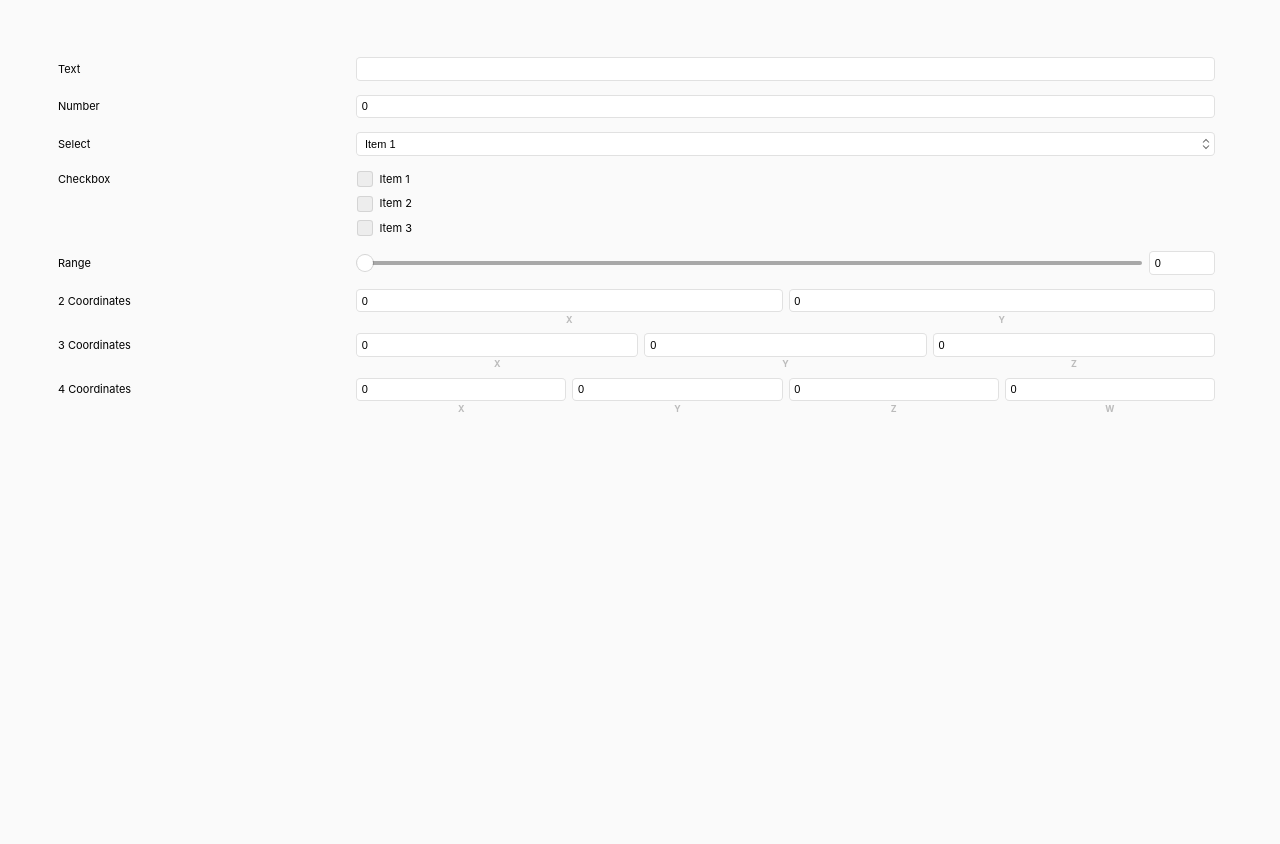
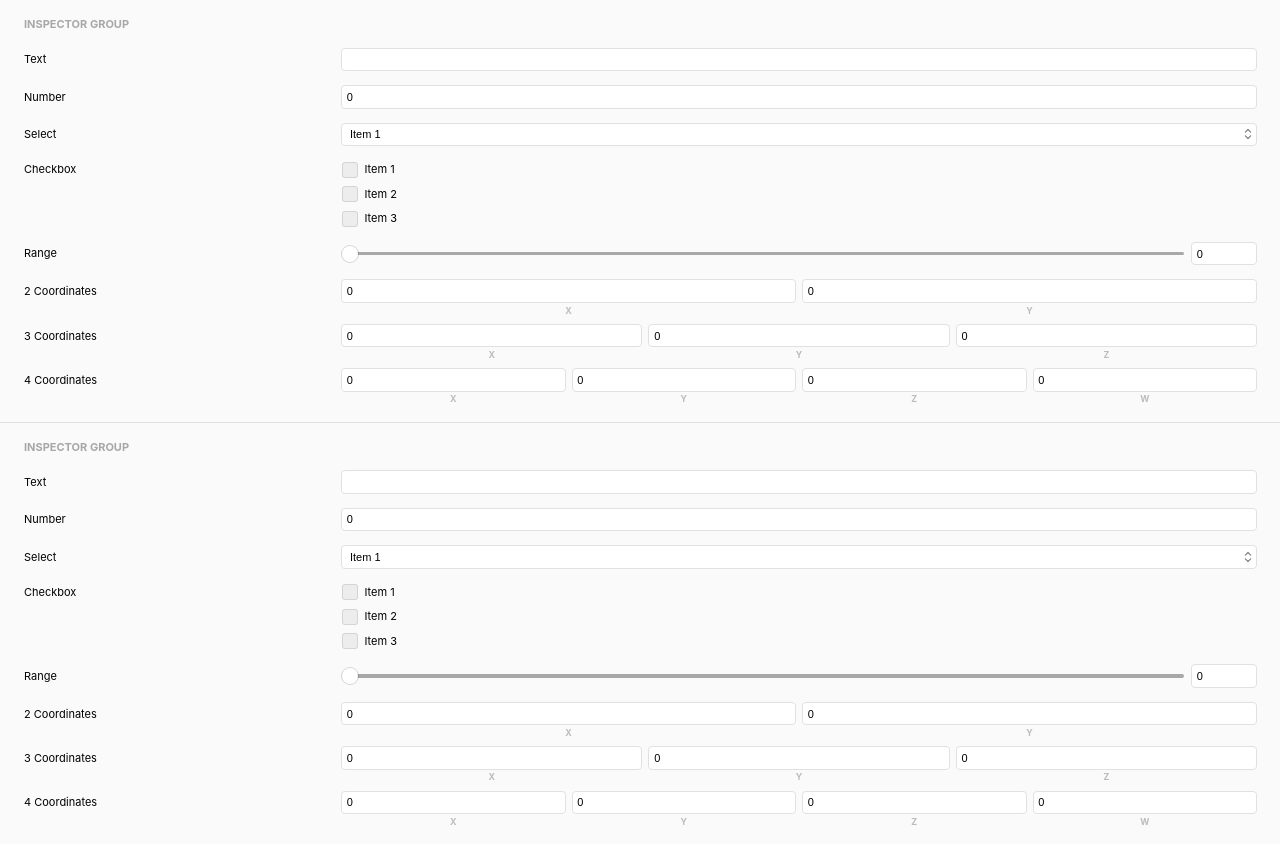
Before and after one commit to shotamatsuda/d3-inspector, a React app: page / in a window 1280 px wide. Before the commit the page ends 800 px from the top, so only its background shows below. Built offline with nearby package versions, Linux system fonts and the light colour scheme.

Commit message:
added inspector group

```diff
--- a/src/css/component/inspector.styl
+++ b/src/css/component/inspector.styl
@@ -2,13 +2,14 @@
 // Copyright (C) 2017-Present Shota Matsuda
 
 .element {
-  margin: 0.5rem
+  margin: 1rem
 }
 
 .item {
   display: flex
   flex-direction: row
   align-items: baseline
+  padding-left: 0.5rem
 }
 
 .itemTitle {
@@ -24,3 +25,26 @@
   flex-grow: 1
   flex-shrink: 1
 }
+
+.group {
+  & + & {
+    &:before {
+      content: ''
+      display: block
+      height: 1px
+      margin: 1rem -1rem
+      background-color: rgba(black, 0.1)
+    }
+  }
+}
+
+.groupTitle {
+  margin-bottom: 0.5rem
+  padding-left: 0.5rem
+  color: rgba(black, 0.33)
+  font-weight: bold
+  text-transform: uppercase
+}
+
+.groupContent {
+}
--- a/src/css/main.styl
+++ b/src/css/main.styl
@@ -2,7 +2,7 @@
 // Copyright (C) 2017-Present Shota Matsuda
 
 body {
-  margin: 50px
+  margin: 0
   padding: 0
   color: black
   background-color: #fafafa
--- a/src/js/component/Inspector.jsx
+++ b/src/js/component/Inspector.jsx
@@ -38,6 +38,35 @@ InspectorItem.defaultProps = {
   onChange: null,
 }
 
+export function InspectorGroup(props) {
+  return (
+    <div className={styles.group}>
+      {props.title ? (
+        <div className={styles.groupTitle}>
+          {props.title}
+        </div>
+      ) : null}
+      {React.Children.map(props.children, child => {
+        return React.cloneElement(child, {
+          onChange: props.onChange,
+        })
+      })}
+    </div>
+  )
+}
+
+InspectorGroup.propTypes = {
+  title: PropTypes.node,
+  children: childrenOf(InspectorItem),
+  onChange: PropTypes.func,
+}
+
+InspectorGroup.defaultProps = {
+  title: '',
+  children: null,
+  onChange: null,
+}
+
 export default function Inspector(props) {
   return (
     <div
@@ -57,7 +86,7 @@ export default function Inspector(props) {
 
 Inspector.propTypes = {
   className: PropTypes.string,
-  children: childrenOf(InspectorItem),
+  children: childrenOf(InspectorItem, InspectorGroup),
   onChange: PropTypes.func,
 }
 
--- a/src/js/component/Select.jsx
+++ b/src/js/component/Select.jsx
@@ -37,7 +37,7 @@ SelectItem.defaultProps = {
 export function SelectGroup(props) {
   return (
     <optgroup
-      label={props.label}
+      label={props.title}
       disabled={props.disabled}
     >
       {props.children}
@@ -46,13 +46,13 @@ export function SelectGroup(props) {
 }
 
 SelectGroup.propTypes = {
-  label: PropTypes.string,
+  title: PropTypes.string,
   disabled: PropTypes.bool,
   children: childrenOf(SelectItem),
 }
 
 SelectGroup.defaultProps = {
-  label: '',
+  title: '',
   disabled: false,
   children: null,
 }
--- a/src/js/container/App.jsx
+++ b/src/js/container/App.jsx
@@ -7,7 +7,7 @@ import React from 'react'
 
 import Checkbox from '../component/Checkbox'
 import Coordinates from '../component/Coordinates'
-import Inspector, { InspectorItem } from '../component/Inspector'
+import Inspector, { InspectorItem, InspectorGroup } from '../component/Inspector'
 import NumberField from '../component/NumberField'
 import Range from '../component/Range'
 import Select, { SelectItem, SelectGroup } from '../component/Select'
@@ -16,7 +16,8 @@ import TextField from '../component/TextField'
 function App(props) {
   return (
     <div>
-      <Inspector onChange={(name, value) => console.log(name, value)}>
+      <Inspector>
+        <InspectorGroup title="Inspector Group">
           <InspectorItem title="Text">
             <TextField />
           </InspectorItem>
@@ -47,6 +48,39 @@ function App(props) {
           <InspectorItem title="4 Coordinates">
             <Coordinates dimensions={4} />
           </InspectorItem>
+        </InspectorGroup>
+        <InspectorGroup title="Inspector Group">
+          <InspectorItem title="Text">
+            <TextField />
+          </InspectorItem>
+          <InspectorItem title="Number">
+            <NumberField />
+          </InspectorItem>
+          <InspectorItem title="Select">
+            <Select>
+              <SelectItem value="0" title="Item 1" />
+              <SelectItem value="1" title="Item 2" />
+              <SelectItem value="2" title="Item 3" />
+            </Select>
+          </InspectorItem>
+          <InspectorItem title="Checkbox">
+            <Checkbox title="Item 1" />
+            <Checkbox title="Item 2" />
+            <Checkbox title="Item 3" />
+          </InspectorItem>
+          <InspectorItem title="Range">
+            <Range />
+          </InspectorItem>
+          <InspectorItem title="2 Coordinates">
+            <Coordinates />
+          </InspectorItem>
+          <InspectorItem title="3 Coordinates">
+            <Coordinates dimensions={3} />
+          </InspectorItem>
+          <InspectorItem title="4 Coordinates">
+            <Coordinates dimensions={4} />
+          </InspectorItem>
+        </InspectorGroup>
       </Inspector>
     </div>
   )
```
Lines whose indentation alone changed are shown as unchanged.
